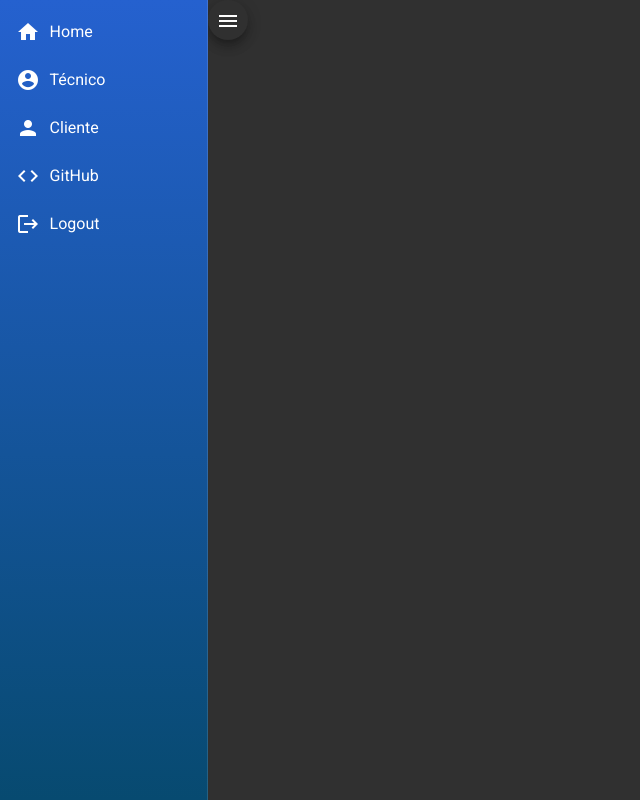
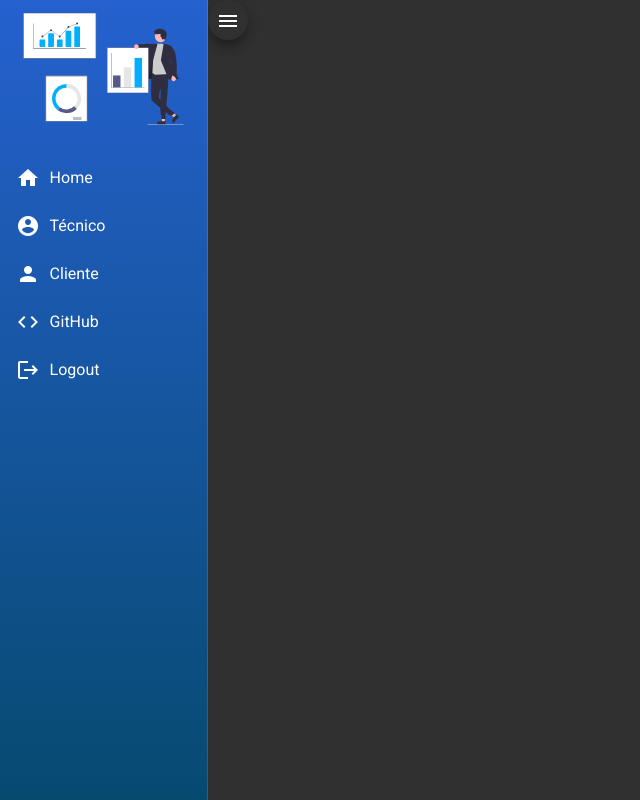
Before and after one commit to jpaulopereira/help-desk-app, an Angular app: page / in a window 1280 px wide. Both pictures are taken after a click on the button "menu". Shown: the whole page, without its empty margins (0-640 px from the left). Built offline with nearby package versions, Linux system fonts and the light colour scheme.

Commit message:
adicao de img

```diff
--- a/src/app/components/nav/nav.component.html
+++ b/src/app/components/nav/nav.component.html
@@ -1,5 +1,6 @@
 <mat-drawer-container class="container" autosize>
   <mat-drawer #drawer class="sidenav" mode="side">
+     <img src="assets/img/side-image.svg" >
     <mat-nav-list class="nav-list">
 
      <a mat-list-item routerLink="/">
```
